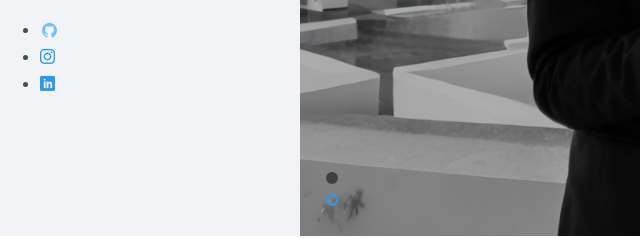
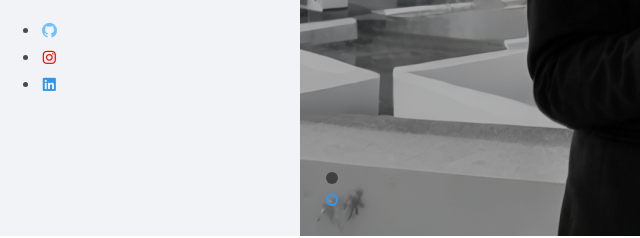
Before and after one commit to rahul7925/Portfolio, a plain HTML site: page index.html in a window 1280 px wide. Shown: the part 564-802 px from the top of the page, 0-640 px from the left. Drawn offline with nearby package versions, Linux system fonts and the light colour scheme; files whose address does not match are found by name; a web font is replaced by a local one.

Commit message:
Update index.html

```diff
--- a/index.html
+++ b/index.html
@@ -88,9 +88,9 @@
 			</nav>
 				<ul>
 					<li><a href="https://github.com/rahul7925"><i class="fa-brands fa-github" style="color: #74C0FC;"></i></a></li>
-					<li><a href="https://www.instagram.com/_.rahulxxz.__?igsh=cW1qd3ZoczY3cXk1"><i class="icon-instagram"></i></a></li>
+					<li><a href="https://www.instagram.com/_.rahulxxz.__?igsh=cW1qd3ZoczY3cXk1"><i class="fa-brands fa-instagram" style="color: #ff0000;"></i></a></li>
 					<li><a href="https://www.linkedin.com/in/rahul-s-975999320?utm_source=share&utm_campaign=share_via&utm_content=profile&utm_medium=android_app
-"><i class="icon-linkedin2"></i></a></li>
+"><i class="fa-brands fa-linkedin"></i></a></li>
 				</ul>
 			</div>
 
```
